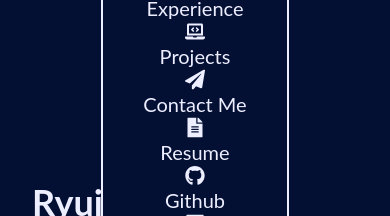
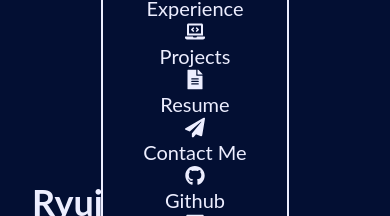
Before and after one commit to Ryuichi-Yamafuji-Lun/Portfolio, a React (Create React App) app: page / in a window 390 px wide. Both pictures are taken after a click on the element 359 px from the left and 40 px from the top of the page. Shown: the part 298-514 px from the top of the page. Built offline with nearby package versions, Linux system fonts and the light colour scheme.

Commit message:
fixed links and update contact form availability to mobile also

```diff
--- a/src/App.js
+++ b/src/App.js
@@ -6,12 +6,15 @@ import About from "./pages/About";
 import Project from "./pages/Project";
 import OtherProjects from "./pages/OtherProjects";
 import Experience from "./pages/Experience";
+import Contact from "./pages/Contact";
 
 
 function App() {
   // states of the website
   const [isMobile, setIsMobile] = useState(window.innerWidth < 1150);
+  const [isContactFormVisible, setIsContactFormVisible] = useState(false);
 
+  // resizing
   useEffect(() => {
     const handleResize = () => {
       setIsMobile(window.innerWidth < 1150);
@@ -24,16 +27,25 @@ function App() {
     };
   }, []);
 
+  // state of contact form
+  const openContactForm = () => {
+    setIsContactFormVisible(true);
+  };
+
+  const closeContactForm = () => {
+    setIsContactFormVisible(false);
+  };
+
   return (
     <div className="grid grid-cols-1 md:grid-cols-7 gap-4">
       {isMobile && (
         <Headroom>
-          <NavBar />
+          <NavBar onContactClick={openContactForm}/>
         </Headroom>
       )}
       <div className="md:col-span-3">
         <div className={`sticky top-0 ${isMobile ? "" : "md:top-0"}`}>
-          <Home />
+          <Home openContactForm={openContactForm}/>
         </div>
       </div>
       <div className="md:col-span-4">
@@ -43,6 +55,7 @@ function App() {
         <Project />
         <OtherProjects />
       </div>
+      {isContactFormVisible && <Contact closeContactForm={closeContactForm} />}
     </div>
   );
 }
--- a/src/components/NavBar.jsx
+++ b/src/components/NavBar.jsx
@@ -9,7 +9,6 @@ const MobileMenuItems = [
   { label: "About Me", icon: <FaUserCircle />, to: "about" },
   { label: "Experience", icon: <FaGlasses />, to: "experience" },
   { label: "Projects", icon: <FaLaptopCode />, to: "project" },
-  { label: "Contact Me", icon: <FaPaperPlane />, to: "contact" },
   { label: "Resume", icon: <FaFileAlt />, to: "resume" },
 ];
 
@@ -18,7 +17,7 @@ const ExternalLinks = [
   { label: "Linkedin", icon: <FaLinkedin />, href: "https://www.linkedin.com/in/ryulun/" },
 ];
 
-const NavBar = () => {
+const NavBar = ({ onContactClick }) => {
   const [nav, setNav] = useState(false);
 
   const handleClick = () => setNav(!nav);
@@ -46,6 +45,10 @@ const NavBar = () => {
                 </Link>
               </li>
             ))}
+            <li className="flex flex-col items-center" onClick={() => { onContactClick(); setNav(false); }}>
+              <FaPaperPlane />
+              <p>Contact Me</p>
+            </li>
             {ExternalLinks.map((item, index) => (
               <li key={index}>
                 <a href={item.href} target="_blank" rel="noopener noreferrer" aria-label={item.label} className="flex flex-col items-center justify-center" onClick={() => setNav(false)}>
--- a/src/pages/Home.jsx
+++ b/src/pages/Home.jsx
@@ -1,6 +1,5 @@
 import { useState, useEffect } from "react";
 import { Link } from "react-scroll";
-import Contact from "./Contact";
 import { FaGithub, FaLinkedin, FaFileAlt, FaPaperPlane} from "react-icons/fa";
 
 const MenuItems = [
@@ -9,22 +8,13 @@ const MenuItems = [
   { label: "PROJECTS", to: "project" },
 ];
 
-const Home = () => {
+const Home = ({ openContactForm }) => {
   const [activeSection, setActiveSection] = useState(null);
   const [isMobile, setIsMobile] = useState(window.innerWidth < 1150);
-  const [isContactFormVisible, setIsContactFormVisible] = useState(false);
 
   const handleSetActive = (to) => {
     const activeIndex = MenuItems.findIndex((item) => item.to === to);
     setActiveSection(activeIndex);
-  };
-
-  const openContactForm = () => {
-    setIsContactFormVisible(true);
-  };
-
-  const closeContactForm = () => {
-    setIsContactFormVisible(false);
   };
 
   useEffect(() => {
@@ -68,7 +58,7 @@ const Home = () => {
                       style={{ width: activeSection === index ? "75px" : "30px" }}
                     ></span>
                     <p
-                      className="transition-transform transform hover:scale-110 hover:translate-x-1"
+                      className="transition-transform transform hover:scale-110 hover:translate-x-1 cursor-pointer"
                       style={{ minWidth: "150px" }}
                     >
                       {item.label}
@@ -129,9 +119,6 @@ const Home = () => {
             </ul>
           </footer>
         )}
-        {isContactFormVisible && (
-          <Contact closeContactForm={closeContactForm} />
-        )}
       </div>
     </div>
   );
```
